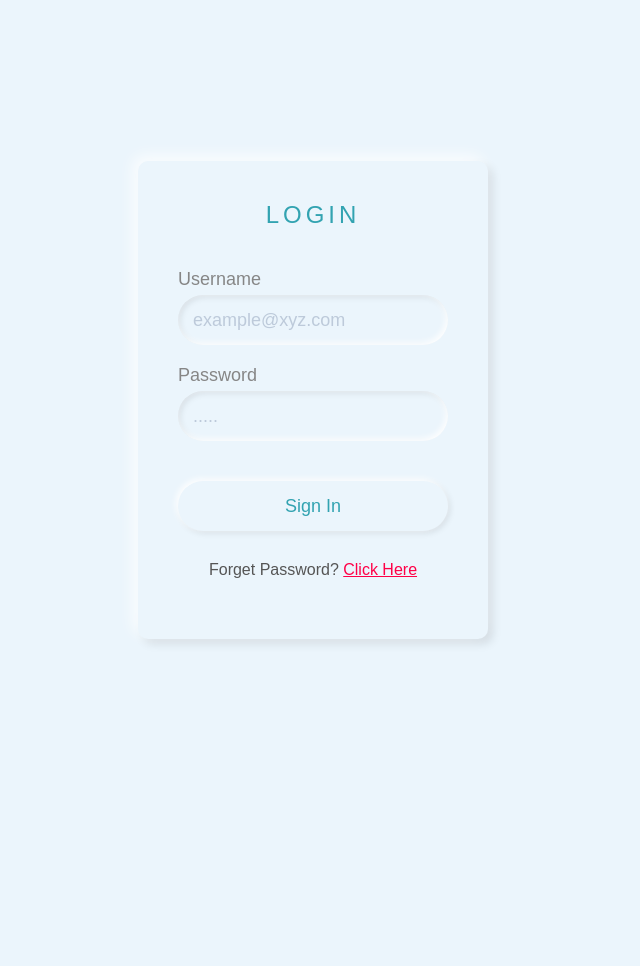
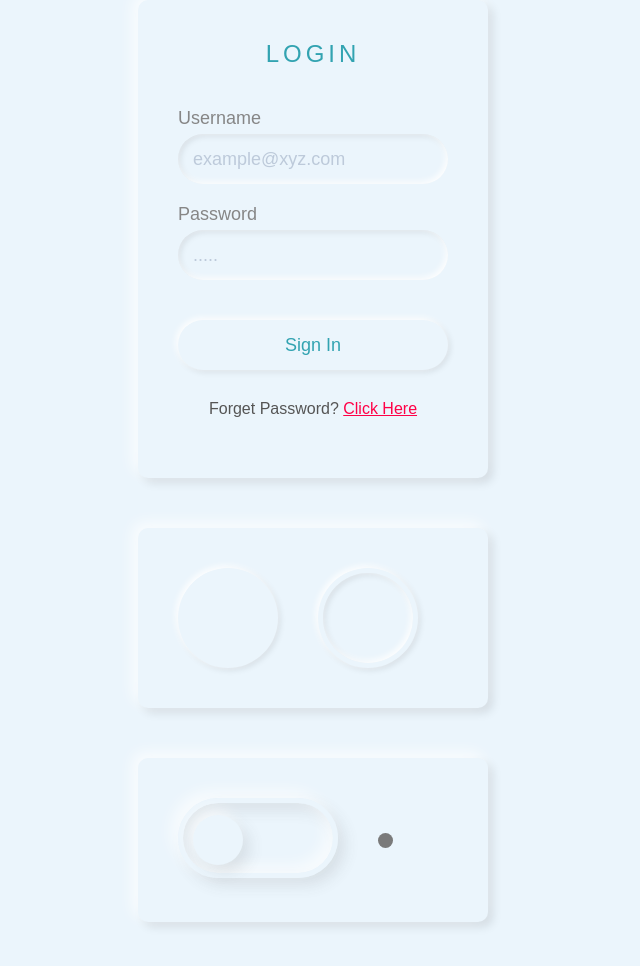
Before and after one commit to justinjrussell/neumorphism, a website: page light.html in a window 1280 px wide. Shown: the whole page, without its empty margins (327-967 px from the left). Before the commit the page ends 800 px from the top, so only its background shows below. Drawn offline with Linux system fonts and the light colour scheme; a web font is replaced by a local one.

Commit message:
Added toggle switch and circle component

```diff
--- a/light.css
+++ b/light.css
@@ -9,6 +9,7 @@
 
 body {
     display: flex;
+    flex-direction: column;
     justify-content: center;
     align-items: center;
     min-height: 100vh;
@@ -16,6 +17,7 @@ body {
 }
 
 .form {
+    margin-bottom: 50px;
     position: relative;
     width: 350px;
     padding: 40px 40px 60px;
@@ -89,3 +91,104 @@ body {
 .forget a {
     color: #ff0047;
 }
+
+.row {
+    margin: 20px;
+    position: relative;
+}
+
+.container {
+    padding: 20px;
+    margin-bottom: 50px;
+    display: flex;
+    align-items: center;
+    width: 350px;
+    background: #ebf5fc;
+    border-radius: 10px;
+    text-align: center;
+    box-shadow: -5px -5px 15px rgba(255,255,255,0.8),
+                5px 5px 10px rgba(0,0,0,0.1);
+}
+
+.circle {
+    background: #ebf5fc;
+    height: 100px;
+    width: 100px;
+    border-radius: 50%;
+    box-shadow: -2px -2px 6px rgba(255,255,255,1),
+                2px 2px 6px rgba(0,0,0,0.1);
+}
+
+.circle-2 {
+    display: flex;
+    justify-content: center;
+    align-items: center;
+    background: #ebf5fc;
+    height: 100px;
+    width: 100px;
+    border-radius: 50%;
+    box-shadow: -2px -2px 6px rgba(255,255,255,1),
+                2px 2px 6px rgba(0,0,0,0.1);
+    position: relative;
+}
+
+.circle-2::after {
+    content: '';
+    position: absolute;
+    height: 90%;
+    width: 90%;
+    background-color: transparent;
+    border-radius: 50%;
+    box-shadow: inset -2px -2px 6px rgba(255,255,255,1),
+                inset 2px 2px 6px rgba(0,0,0,0.1);
+}
+
+input[type="checkbox"]{
+    height: 80px;
+    width: 160px;
+    -webkit-appearance: none;
+    box-shadow: -7px -7px 15px rgba(255,255,255,0.65),
+                7px 7px 15px rgba(70,70,70,0.12),
+                inset -7px -7px 15px rgba(255,255,255,0.65),
+                inset 7px 7px 15px rgba(70,70,70,0.12);
+    border-radius: 40px;
+    border: 5px solid #ebf5fc;
+    outline: none;
+    cursor: pointer;
+}
+
+input[type="checkbox"]::before,
+input[type="checkbox"]::after {
+    content: '';
+    position: absolute;
+    margin: auto;
+    top: 0;
+    bottom: 0;
+    transition: 0.3s;
+}
+
+input[type="checkbox"]::before {
+    height: 50px;
+    width: 50px;
+    background-color: #ebf5fc;
+    box-shadow: -7px -7px 15px rgba(255,255,255,0.65),
+                7px 7px 15px rgba(70,70,70,0.12);
+    border-radius: 50%;
+    left: 15px;
+}
+
+input[type="checkbox"]::after {
+    height: 15px;
+    width: 15px;
+    background-color: #7a7a7a;
+    border-radius: 50%;
+    right: -55px;
+}
+
+input[type="checkbox"]:checked::before {
+    left: 86px;
+}
+
+input[type="checkbox"]:checked::after {
+    background-color: #55f696;
+}
--- a/light.html
+++ b/light.html
@@ -25,5 +25,18 @@
         </div>
         <p class="forget">Forget Password? <a href="#">Click Here</a></p>
     </div>
+    <div class="container">
+        <div class="row">
+            <div class="circle"></div>
+        </div>
+        <div class="row">
+            <div class="circle-2"></div>
+        </div>
+    </div>
+    <div class="container">
+        <div class="row">
+            <input type="checkbox" />
+        </div>
+    </div>
 </body>
 </html>
```
Also changed, not shown: README.md.
